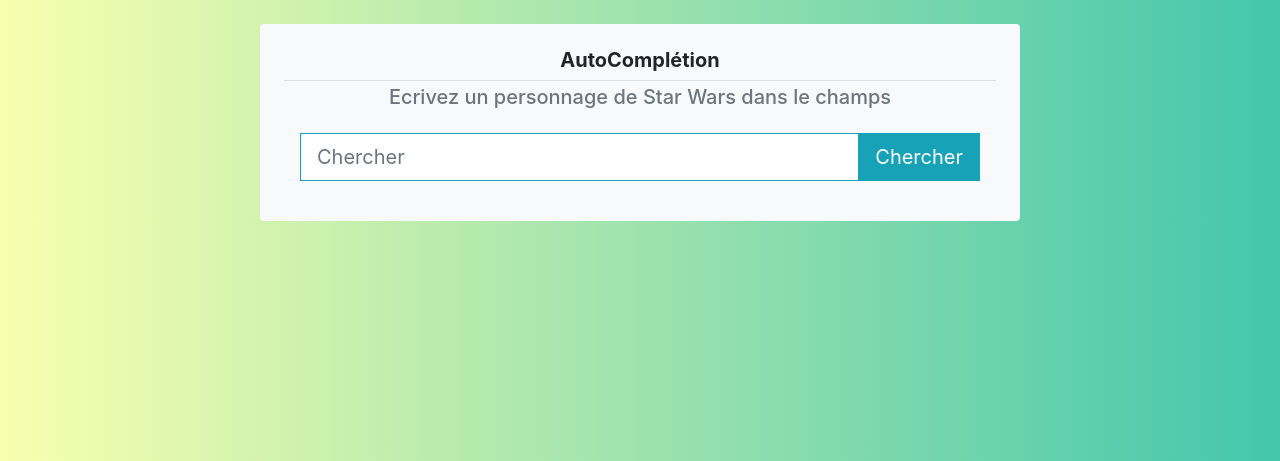
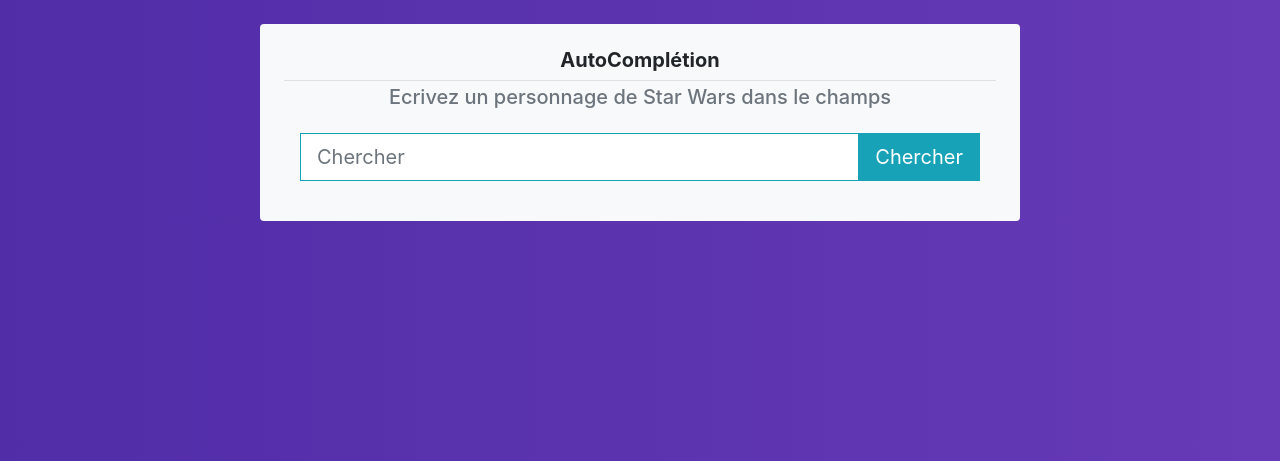
Before and after one commit to elias-cardon/autocompletion, a PHP site: page / in a window 1280 px wide. Shown: the top 461 px of the page. Run offline with PHP 8.4, Linux system fonts and the light colour scheme.

Commit message:
Màj du style.css

```diff
--- a/style.css
+++ b/style.css
@@ -1,7 +1,8 @@
 .bg-info {
-    background: #43C6AC; /* fallback for old browsers */
-    background: -webkit-linear-gradient(to right, #F8FFAE, #43C6AC); /* Chrome 10-25, Safari 5.1-6 */
-    background: linear-gradient(to right, #F8FFAE, #43C6AC); /* W3C, IE 10+/ Edge, Firefox 16+, Chrome 26+, Opera 12+, Safari 7+ */
+    background: #673AB7;  /* fallback for old browsers */
+    background: -webkit-linear-gradient(to right, #512DA8, #673AB7);  /* Chrome 10-25, Safari 5.1-6 */
+    background: linear-gradient(to right, #512DA8, #673AB7); /* W3C, IE 10+/ Edge, Firefox 16+, Chrome 26+, Opera 12+, Safari 7+ */
+
 
 }
 
```
